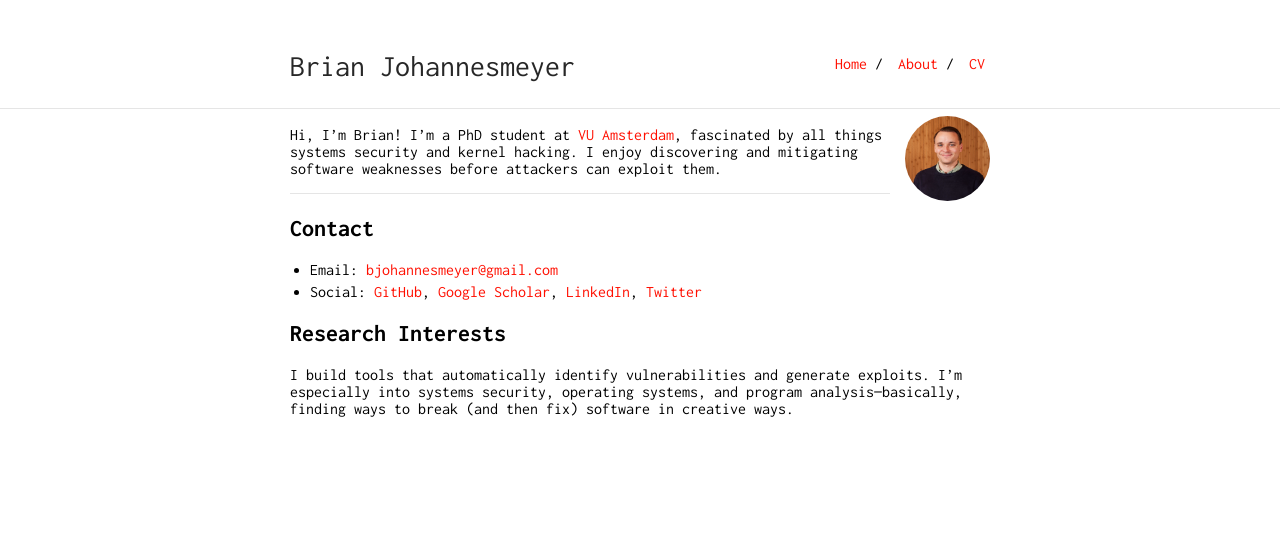
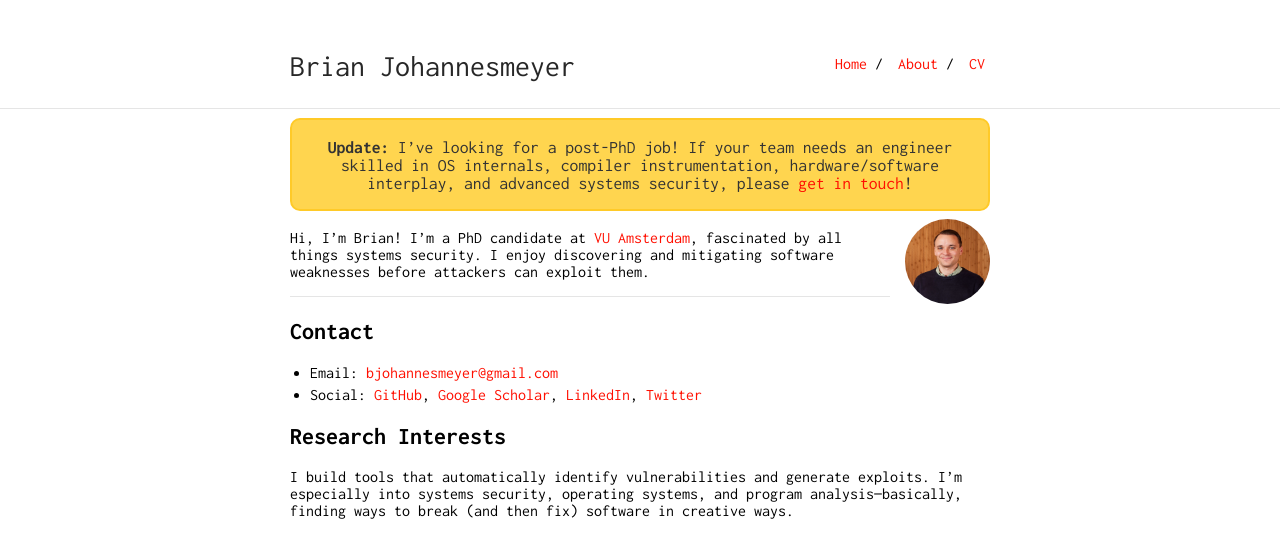
Before and after one commit to bjohannesmeyer/bjohannesmeyer.github.io, a Jekyll site: the page built from index.md, in a window 1280 px wide. Shown: the top 558 px of the page. Built offline with Jekyll 4.4.1, drawn with Linux system fonts in a browser that asks for light colours.

Commit message:
add job search banner

```diff
--- a/index.md
+++ b/index.md
@@ -2,9 +2,23 @@
 layout: default
 ---
 
+<div style="
+  background-color: #FFD54F;
+  font-size: 1.1em;
+  color: #333;
+  padding: 1em;
+  margin-bottom: 1em;
+  text-align: center;
+  border: 2px solid #FFCA28;
+  border-radius: 10px;
+">
+  <b>Update:</b> I’ve looking for a post-PhD job!
+  If your team needs an engineer skilled in OS internals, compiler instrumentation, hardware/software interplay, and advanced systems security, please <a href="mailto:bjohannesmeyer@gmail.com">get in touch</a>!
+</div>
+
 <img class="profile-picture" src="assets/headshot.jpg">
 
-Hi, I'm Brian! I’m a PhD student at [VU Amsterdam](https://vu.nl/en), fascinated by all things systems security and kernel hacking. I enjoy discovering and mitigating software weaknesses before attackers can exploit them.
+Hi, I'm Brian! I’m a PhD candidate at [VU Amsterdam](https://vu.nl/en), fascinated by all things systems security. I enjoy discovering and mitigating software weaknesses before attackers can exploit them.
 
 ---
 
```
Also changed, not shown: about.md (+14 -0 lines).
